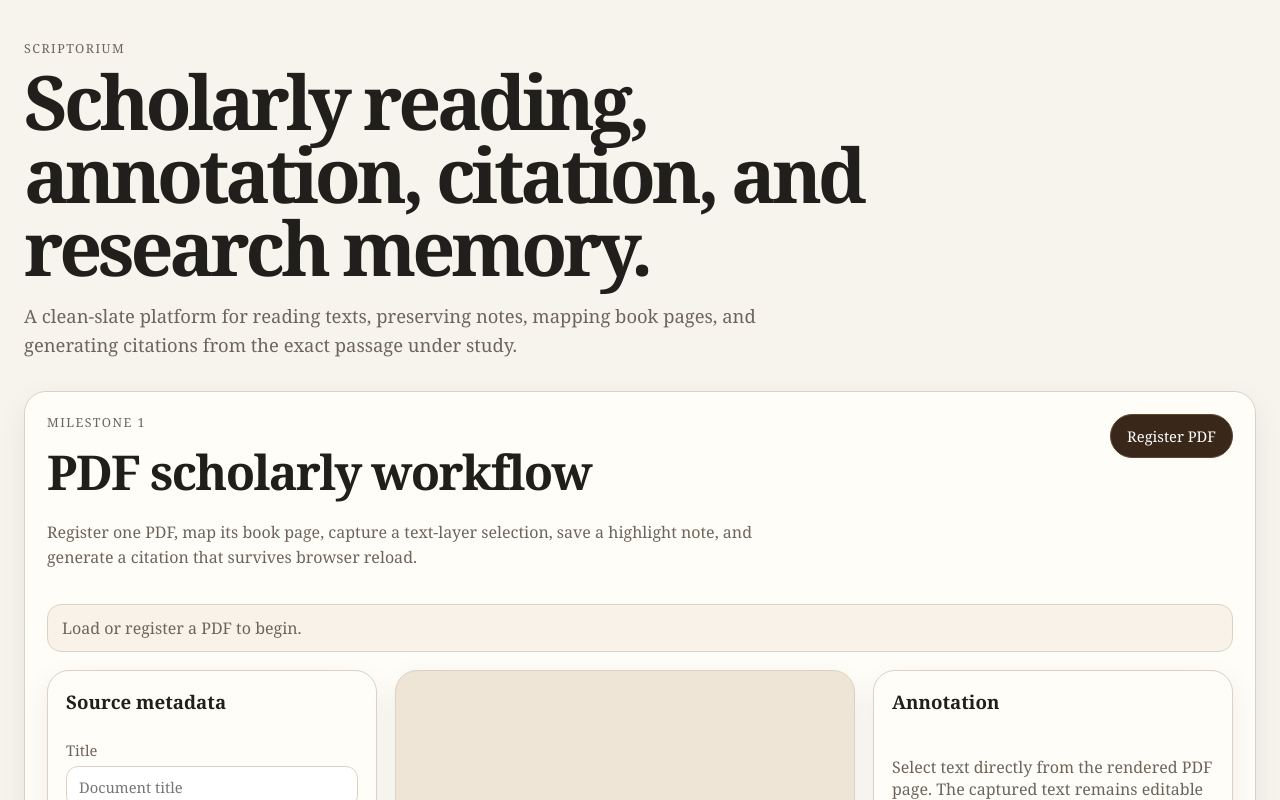
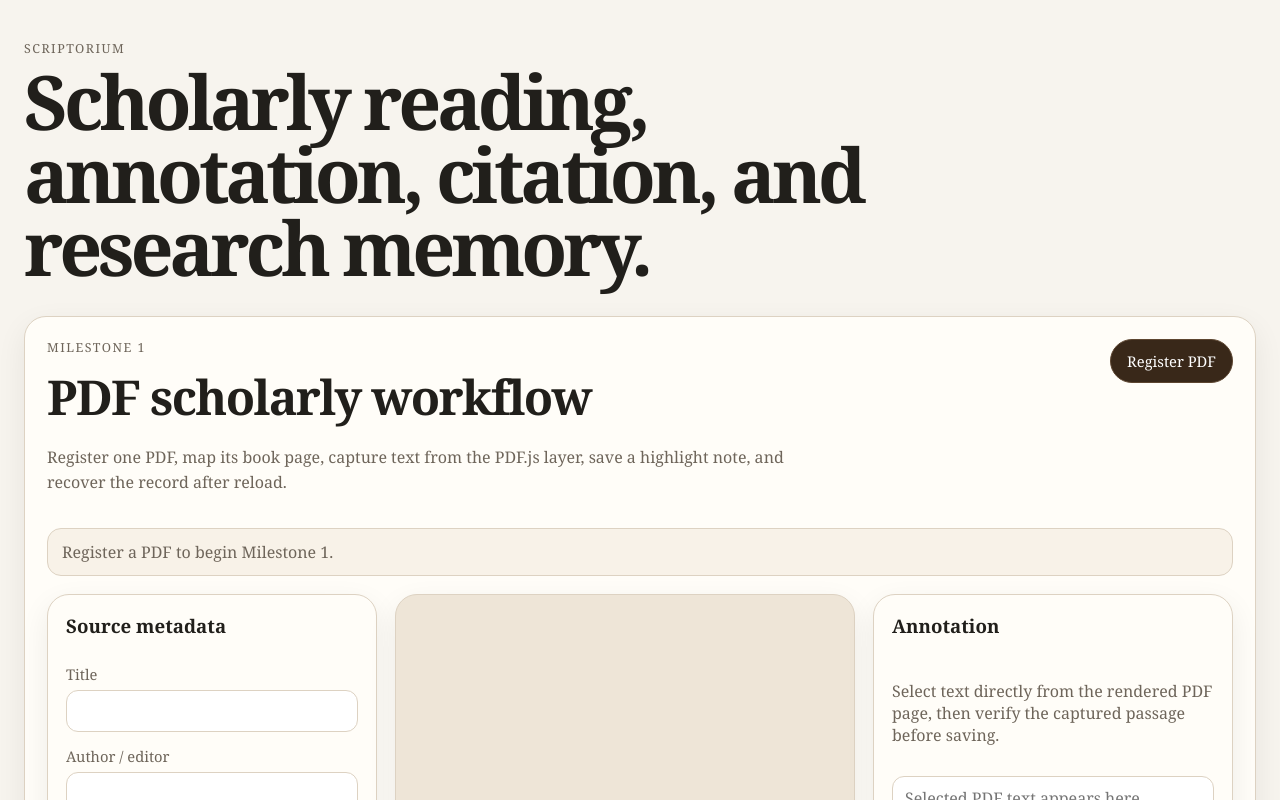
Before and after one commit to JWJeffery/Scriptorium, a Next.js app in the folder apps/web/: page / in a window 1280 px wide. Shown: the top 800 px of the page. Built offline with nearby package versions, Linux system fonts and the light colour scheme.

Commit message:
Point homepage at focused Milestone 1 component

```diff
--- a/apps/web/app/page.tsx
+++ b/apps/web/app/page.tsx
@@ -1,4 +1,4 @@
-import { ScriptoriumWorkflow } from "../components/ScriptoriumWorkflow";
+import { ScriptoriumMilestoneOne } from "../components/ScriptoriumMilestoneOne";
 
 export default function HomePage() {
   return (
@@ -6,13 +6,8 @@ export default function HomePage() {
       <header className="masthead">
         <p className="eyebrow">Scriptorium</p>
         <h1>Scholarly reading, annotation, citation, and research memory.</h1>
-        <p className="lede">
-          A clean-slate platform for reading texts, preserving notes, mapping book pages,
-          and generating citations from the exact passage under study.
-        </p>
       </header>
-
-      <ScriptoriumWorkflow />
+      <ScriptoriumMilestoneOne />
     </main>
   );
 }
```
